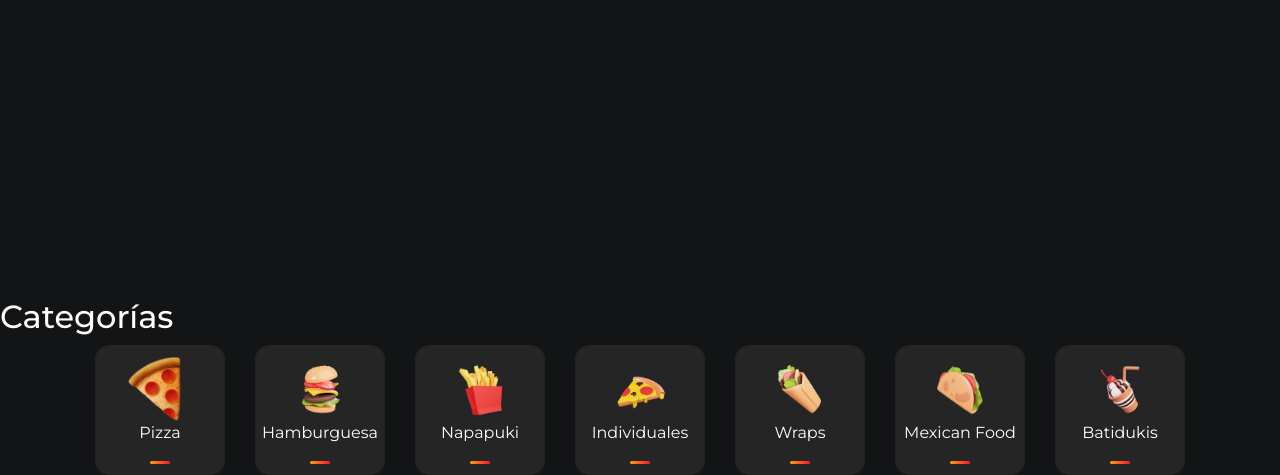
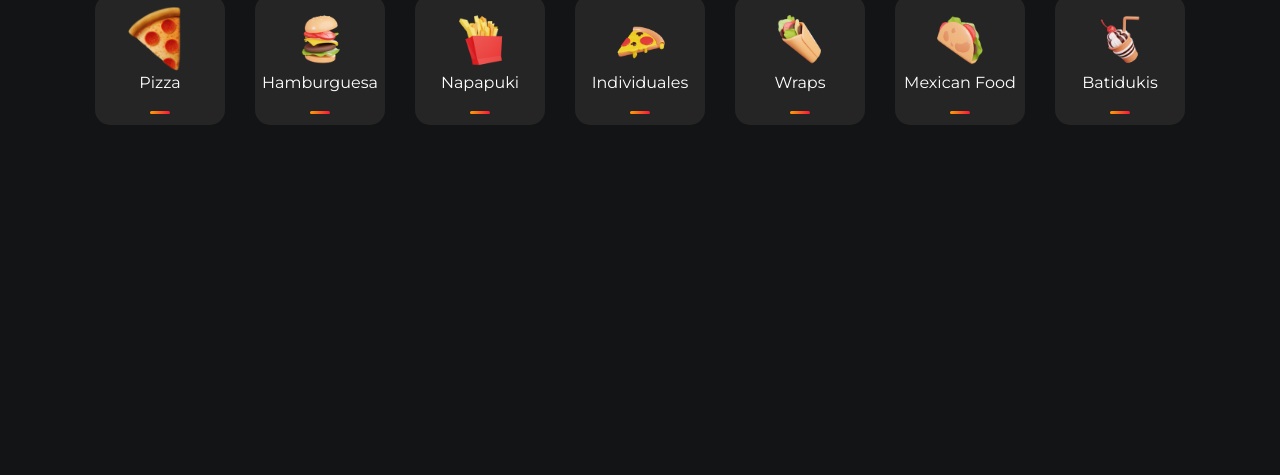
Before and after one commit to MarcosRiart/Nucba-zzapi, a plain HTML site: page index.html in a window 1280 px wide. Shown: the part 584-1059 px from the top of the page. After the commit the page ends 800 px from the top, so only its background shows below. Drawn offline with nearby package versions, Linux system fonts and the light colour scheme.

Commit message:
arreglado

```diff
--- a/style.css
+++ b/style.css
@@ -489,7 +489,7 @@ body {
   display: flex;
   flex-direction: column;
   position: relative;
-  top: 350px;
+  top: 0px;
 }
 
 .categorias-h2 {
```
